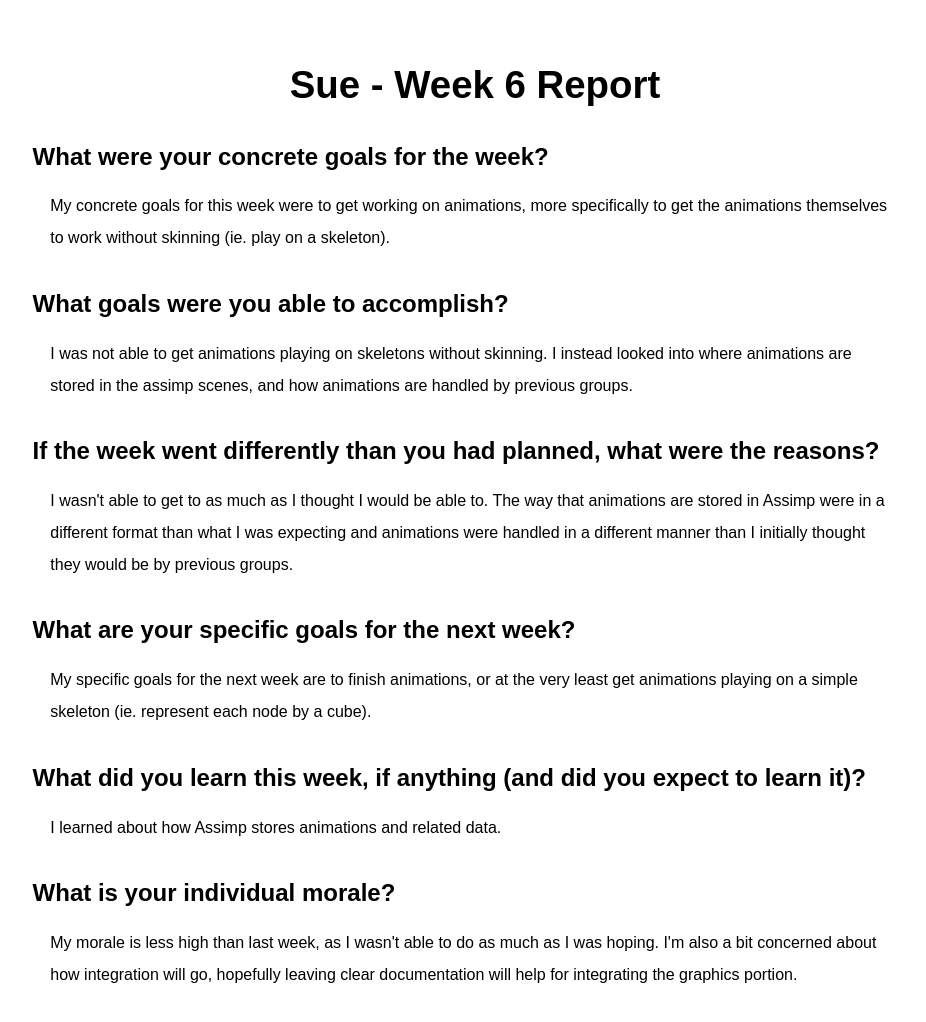
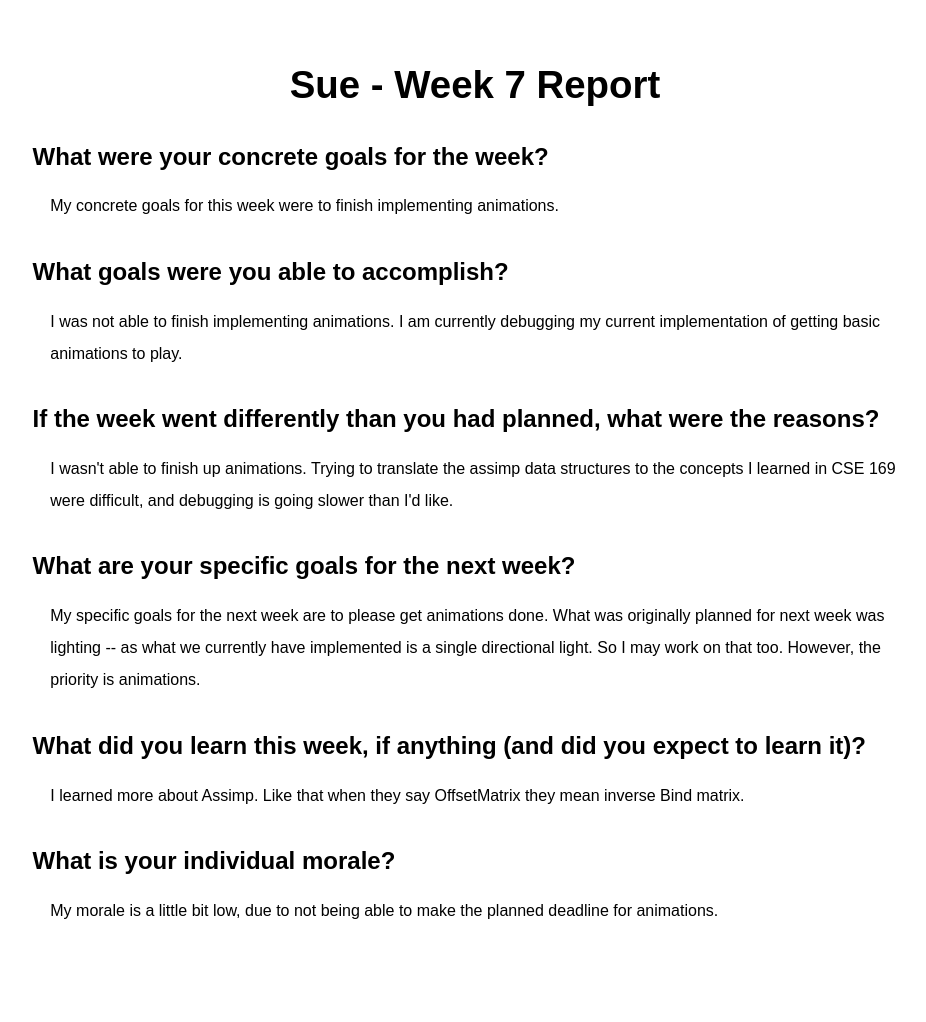
Before and after one commit to ucsd-cse125-sp25/group3-website, a plain HTML site: page individual_reports/week7/sue-report.html in a window 1280 px wide. Shown: the whole page, without its empty margins (165-1091 px from the left). After the commit the page ends 990 px from the top, so only its background shows below. Drawn offline with Linux system fonts and the light colour scheme.

Commit message:
whop sue report for real
:((

```diff
--- a/individual_reports/week7/sue-report.html
+++ b/individual_reports/week7/sue-report.html
@@ -3,48 +3,48 @@
 <head>
     <meta charset="UTF-8">
     <meta name="viewport" content="width=device-width, initial-scale=1.0">
-    <title>Sue - Week 6 Report</title>
+    <title>Sue - Week 7 Report</title>
     <link rel="stylesheet" href="../../style/report.css">
 </head>
 <body>
     <div class="report-main">
         <div class="report-header">
-            <h1>Sue - Week 6 Report</h1>
+            <h1>Sue - Week 7 Report</h1>
         </div>
         <div class="report-subsection">
             <h2>What were your concrete goals for the week?</h2>
             <p>
-                My concrete goals for this week were to get working on animations, more specifically to get the animations themselves to work without skinning (ie. play on a skeleton).
+                My concrete goals for this week were to finish implementing animations.
             </p>
         </div>
         <div class="report-subsection">
             <h2>What goals were you able to accomplish?</h2>
             <p>
-                I was not able to get animations playing on skeletons without skinning. I instead looked into where animations are stored in the assimp scenes, and how animations are handled by previous groups.
+                I was not able to finish implementing animations. I am currently debugging my current implementation of getting basic animations to play.
             </p>
         </div>
         <div class="report-subsection">
             <h2>If the week went differently than you had planned, what were the reasons?</h2>
             <p>
-                I wasn't able to get to as much as I thought I would be able to. The way that animations are stored in Assimp were in a different format than what I was expecting and animations were handled in a different manner than I initially thought they would be by previous groups.
+                I wasn't able to finish up animations. Trying to translate the assimp data structures to the concepts I learned in CSE 169 were difficult, and debugging is going slower than I'd like.
             </p>
         </div>
         <div class="report-subsection">
             <h2>What are your specific goals for the next week?</h2>
             <p>
-                My specific goals for the next week are to finish animations, or at the very least get animations playing on a simple skeleton (ie. represent each node by a cube).
+                My specific goals for the next week are to please get animations done. What was originally planned for next week was lighting -- as what we currently have implemented is a single directional light. So I may work on that too. However, the priority is animations.
             </p>
         </div>
         <div class="report-subsection">
             <h2>What did you learn this week, if anything (and did you expect to learn it)?</h2>
             <p>
-                I learned about how Assimp stores animations and related data.
+                I learned more about Assimp. Like that when they say OffsetMatrix they mean inverse Bind matrix.
             </p>
         </div>
         <div class="report-subsection">
             <h2>What is your individual morale?</h2>
             <p>
-                My morale is less high than last week, as I wasn't able to do as much as I was hoping. I'm also a bit concerned about how integration will go, hopefully leaving clear documentation will help for integrating the graphics portion.
+                My morale is a little bit low, due to not being able to make the planned deadline for animations.
             </p>
         </div>
     </div>
```
